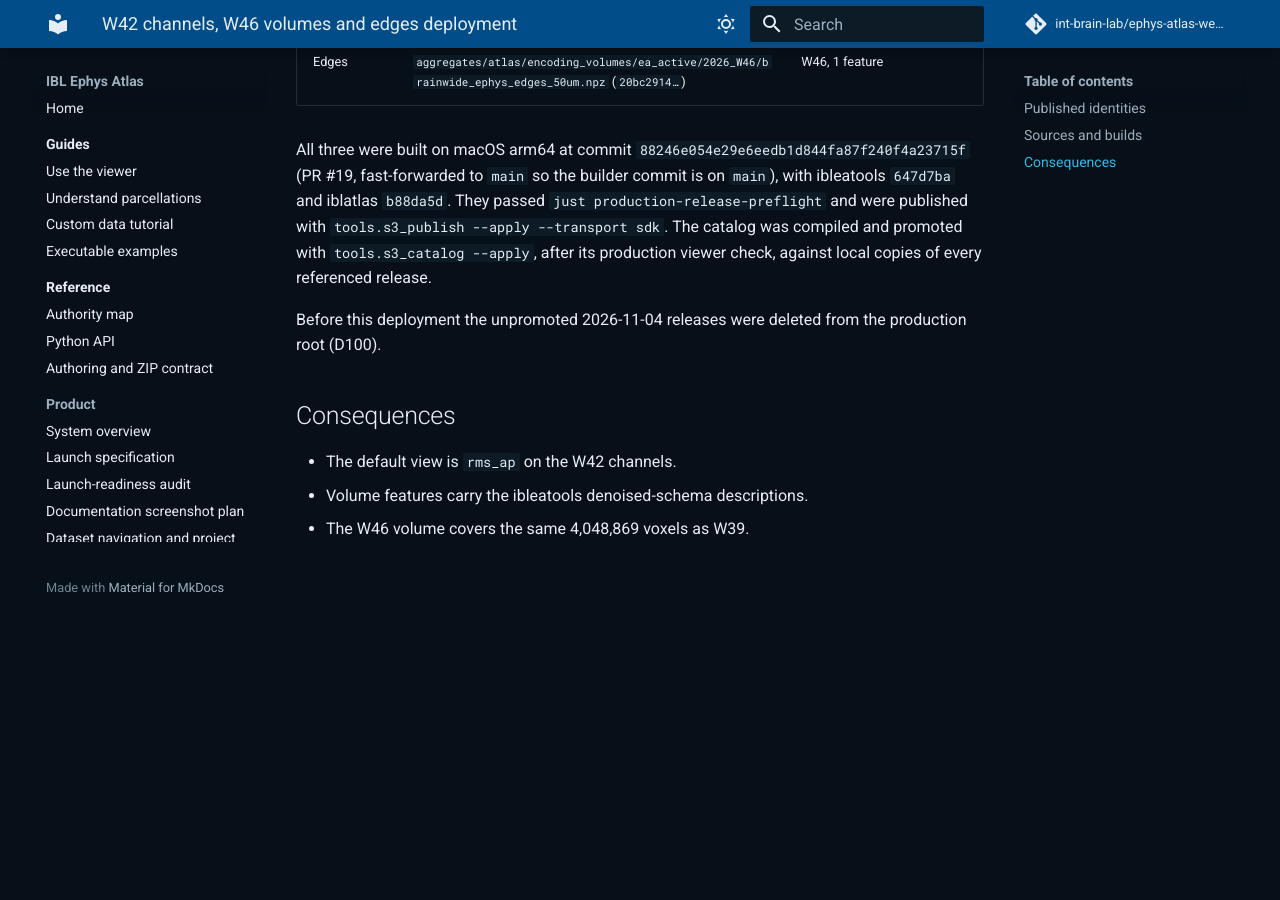
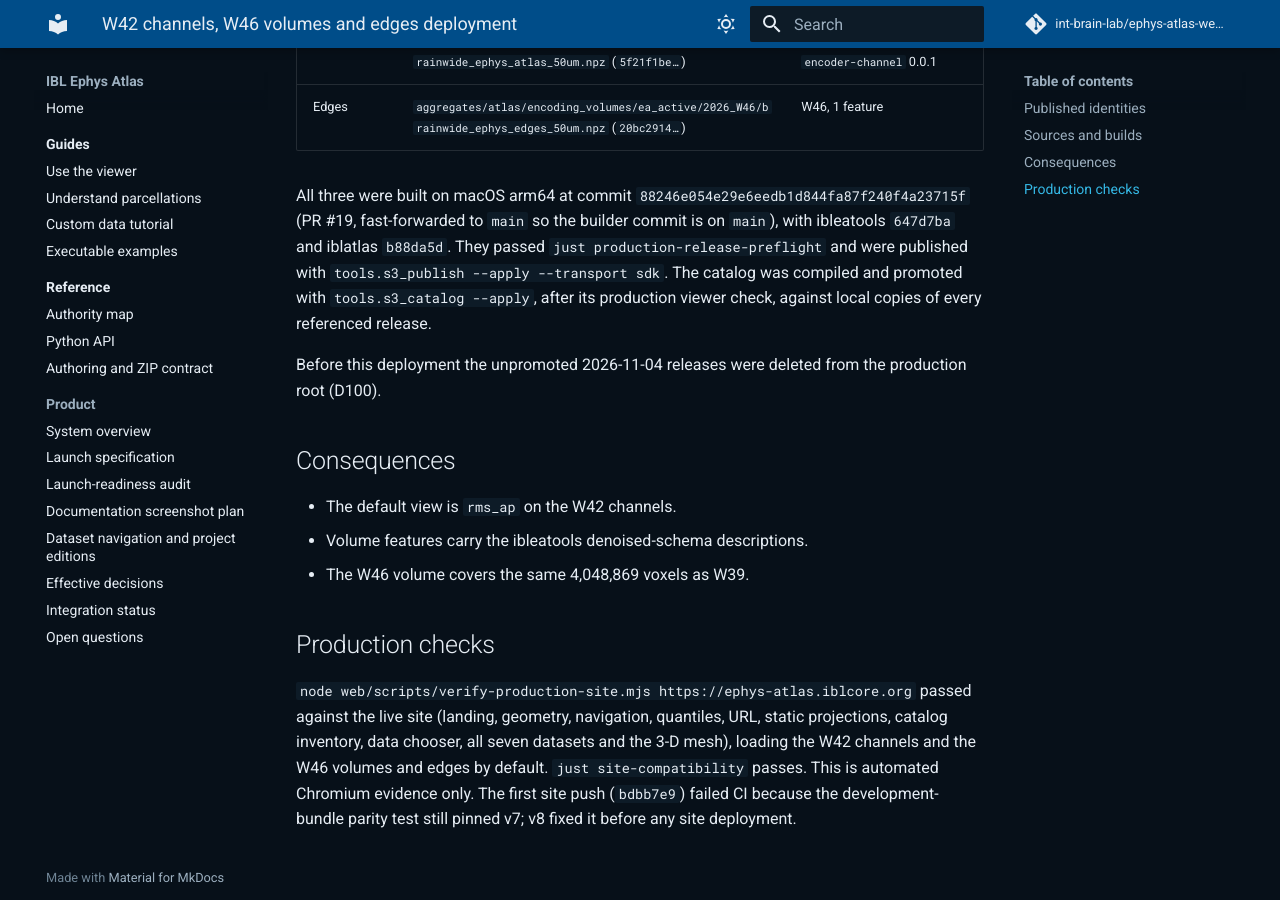
Before and after one commit to int-brain-lab/ephys-atlas-web-v2, an MkDocs documentation site: the page built from docs/publishing/W42_W46_DEPLOYMENT_20261115.md, in a window 1280 px wide and 900 px high, scrolled down 1160 px. Built offline with MkDocs 1.6.1 and Material for MkDocs 9.7.7, drawn with Linux system fonts in a browser that asks for light colours; comment, search, counter and statistics services are not loaded; before the commit the page ends 1770 px from its top, so only the background shows below that; some of the changed text lies outside the part shown.

Commit message:
Record the W42/W46 site deployment and live verification

```diff
--- a/docs/publishing/W42_W46_DEPLOYMENT_20261115.md
+++ b/docs/publishing/W42_W46_DEPLOYMENT_20261115.md
@@ -17,6 +17,7 @@ restoration remains unpromoted.
 | Volumes | `2026_W46-ibl-review-20261113-v1` | `b7cd5ebed175f336d0ab0fb4e4750db29d5360543cfdba6b1bf9031ec3333339`; transaction `bd0aeeb7d0f46555411950205b8483b5d4f86267d3bc7d7e95a894596d16e62b` |
 | Edges | `2026_W46-edges-ibl-review-20261113-v1` | `4a54d7c1d50ea6d7c21d217ac5e7a9d938ef52012448ba31482d491d0185df08`; transaction `943e61fe9ae3bb0f688d828ccdc879f14676481bc9ce827a3cf69e9d7f332663` |
 | Catalog | `2378fa1410294898824e06a163211d5f` | `058aab718896e16573251071178647eb937cdf59317fadad96bff85265e08419` (8,861 bytes) |
+| Site | CI run 43744620737 | commit `6caf3bb` (development bundle v8) |
 
 ## Sources and builds
 
@@ -42,3 +43,13 @@ the production root (D100).
 - The default view is `rms_ap` on the W42 channels.
 - Volume features carry the ibleatools denoised-schema descriptions.
 - The W46 volume covers the same 4,048,869 voxels as W39.
+
+## Production checks
+
+`node web/scripts/verify-production-site.mjs https://ephys-atlas.iblcore.org`
+passed against the live site (landing, geometry, navigation, quantiles, URL,
+static projections, catalog inventory, data chooser, all seven datasets and the
+3-D mesh), loading the W42 channels and the W46 volumes and edges by default.
+`just site-compatibility` passes. This is automated Chromium evidence only. The
+first site push (`bdbb7e9`) failed CI because the development-bundle parity
+test still pinned v7; v8 fixed it before any site deployment.
```
Also changed, not shown: other parts of docs/publishing/W42_W46_DEPLOYMENT_20261115.md (+1 -1 lines).
